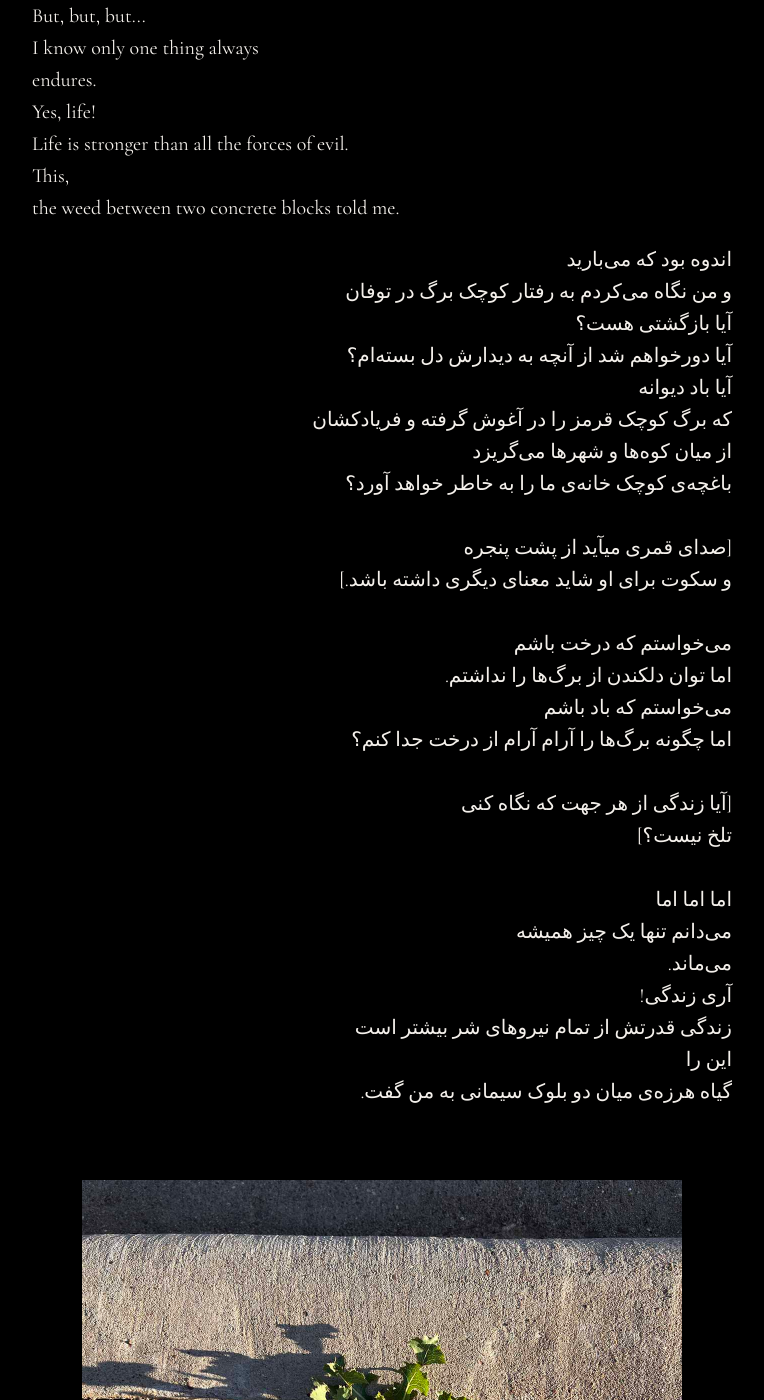
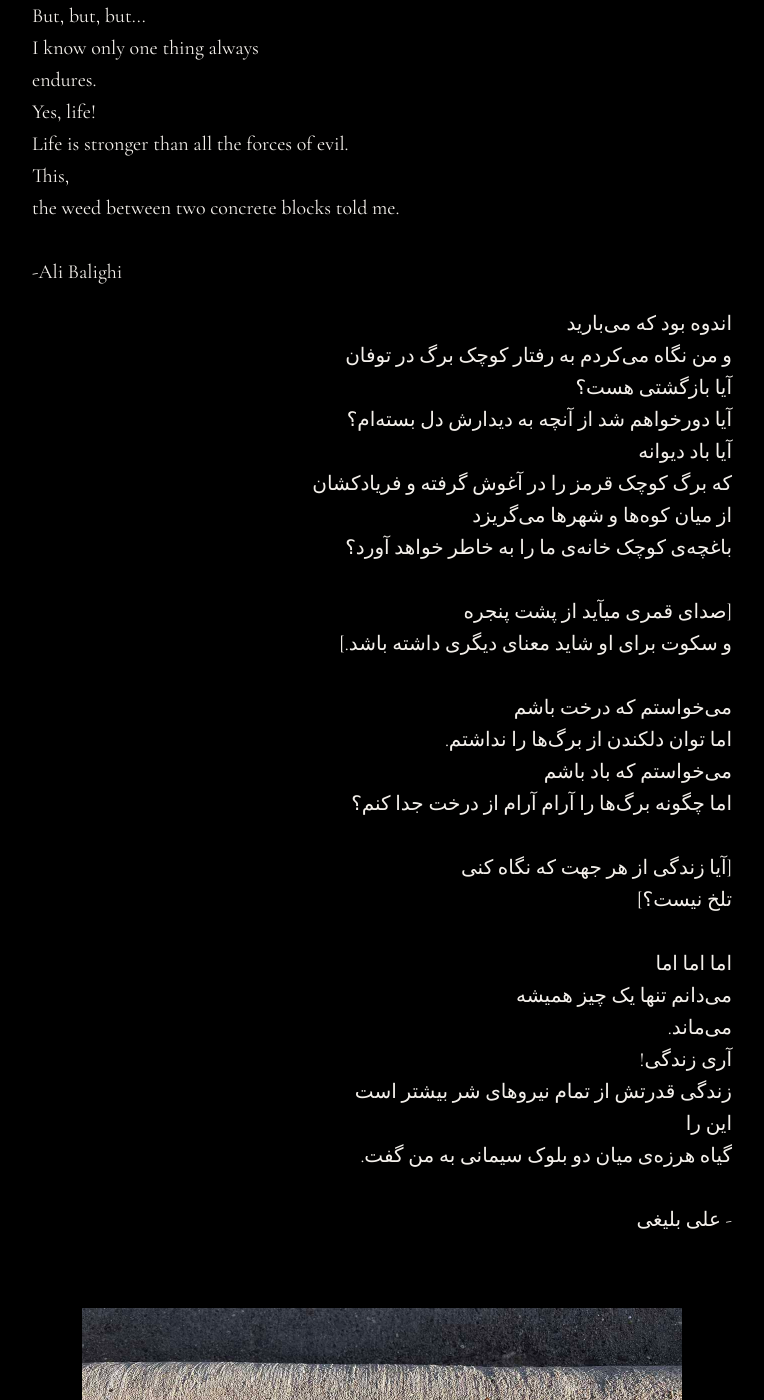
Before and after one commit to alib65/blog, a Jekyll site: the page built from _posts/2026-04-22-poem.md, in a window 1280 px wide and 1400 px high, scrolled down 920 px. Shown: the whole window, without its empty margins (258-1022 px from the left). Built offline with Jekyll 4.4.1, drawn with Linux system fonts in a browser that asks for light colours.

Commit message:
Fix formatting and add line breaks in poem.md

```diff
--- a/_posts/2026-04-22-poem.md
+++ b/_posts/2026-04-22-poem.md
@@ -26,7 +26,8 @@ endures.<br>
 Yes, life!<br>
 Life is stronger than all the forces of evil.<br>
 This,<br>
-the weed between two concrete blocks told me.
+the weed between two concrete blocks told me.<br><br>
+-Ali Balighi
 </p>
 
 <p dir="rtl" style="text-align: right;">
@@ -56,7 +57,8 @@ the weed between two concrete blocks told me.
 آری زندگی!<br>
 زندگی قدرتش از تمام نیرو‌های شر بیشتر است<br>
 این را <br>
-گیاه هرزه‌ی میان دو بلوک سیمانی به من گفت.
+گیاه هرزه‌ی میان دو بلوک سیمانی به من گفت.<br><br>
+  - علی بلیغی<br>
 </p>
 
 <br>
```
